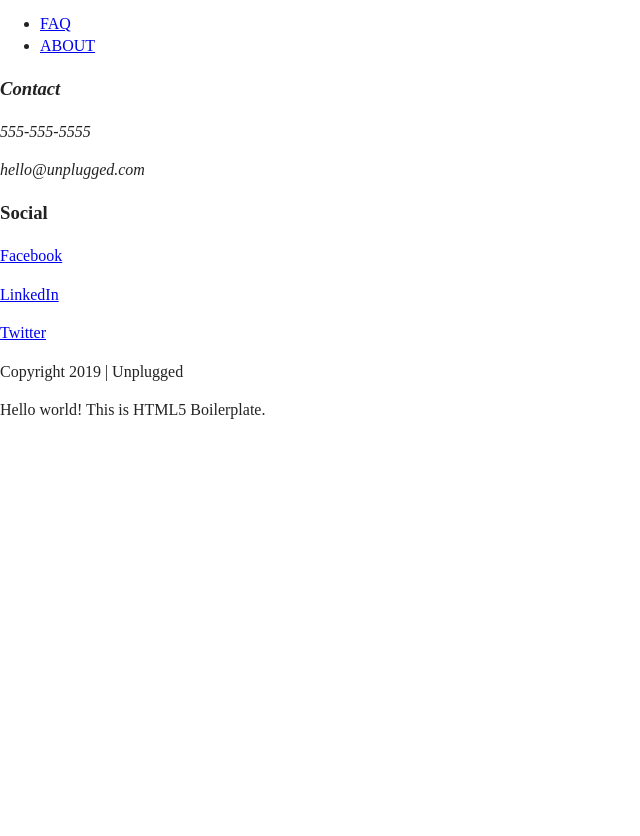
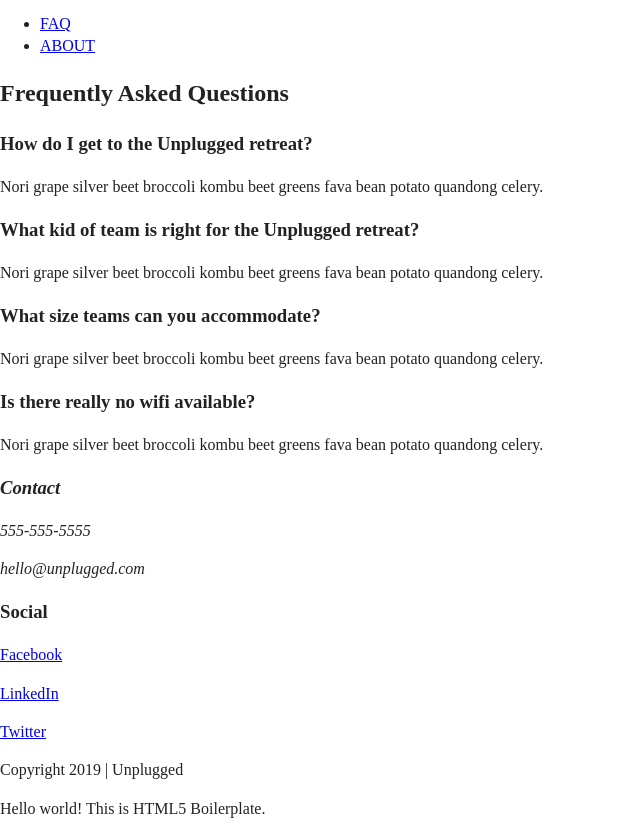
Before and after one commit to sparsell/unplugged, a website: page faq/index.html in a window 1280 px wide. Shown: the part 43-879 px from the top of the page, without its empty margins (0-640 px from the left). Before the commit the page ends 800 px from the top, so only its background shows below. Drawn offline with Linux system fonts and the light colour scheme.

Commit message:
added faq questions and answers

```diff
--- a/faq/index.html
+++ b/faq/index.html
@@ -43,6 +43,33 @@
       </div> <!--end "content-wrapper"-->
   </header>
 
+  <section class=faq-section>
+    <div class="content-wrapper">
+
+      <h2>Frequently Asked Questions</h2>
+      <div class="faq-question">
+        <h3>How do I get to the Unplugged retreat?</h3>
+        <p>Nori grape silver beet broccoli kombu beet greens fava bean potato quandong celery. </p>
+      </div> <!--end faq-question-->
+
+      <div class="faq-question">
+        <h3>What kid of team is right for the Unplugged retreat?</h3>
+        <p>Nori grape silver beet broccoli kombu beet greens fava bean potato quandong celery. </p>
+      </div> <!--end faq-question-->
+
+      <div class="faq-question">
+        <h3>What size teams can you accommodate?</h3>
+        <p>Nori grape silver beet broccoli kombu beet greens fava bean potato quandong celery. </p>
+      </div> <!--end faq-question-->
+
+      <div class="faq-question">
+        <h3>Is there really no wifi available?</h3>
+        <p>Nori grape silver beet broccoli kombu beet greens fava bean potato quandong celery. </p>
+      </div> <!--end faq-question-->
+
+
+    </div> <!--end content-wrapper-->
+  </section> <!--end faq-section-->
 
   <footer>
     <div class="content-wrapper">
```
